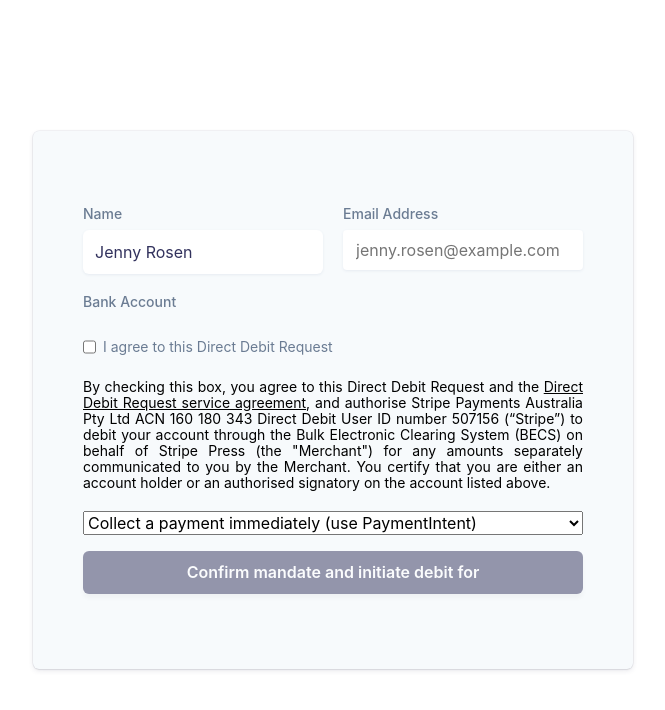
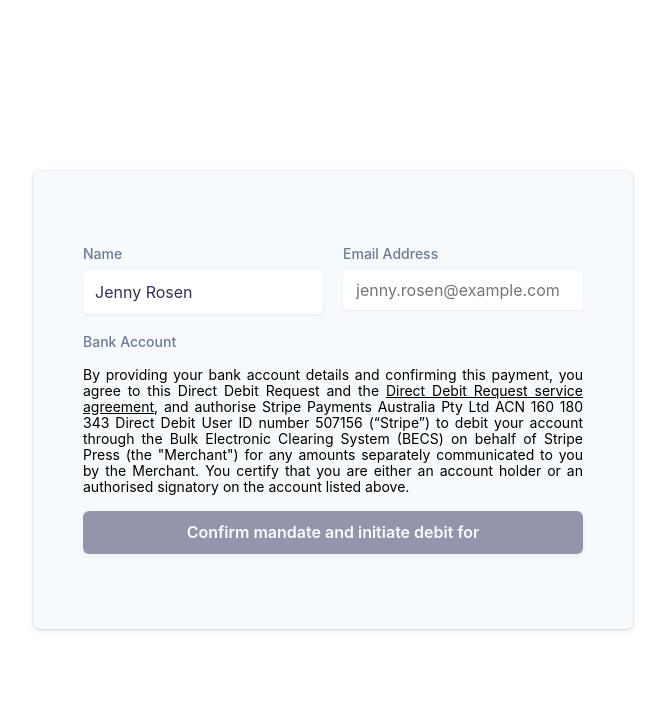
Before and after one commit to stripe-archive/au-becs-debit-payment, a PHP site: page / in a window 1280 px wide. Shown: the top 710 px of the page, without its empty margins (307-972 px from the left). Run offline with PHP 8.4, Linux system fonts and the light colour scheme; some libraries are stand-ins or nearby versions.

Commit message:
Add customer create and remove SetupIntents.

```diff
--- a/client/web/css/global.css
+++ b/client/web/css/global.css
@@ -195,13 +195,6 @@ button:disabled {
   cursor: none;
 }
 
-#button-text:not(.payment) span.payment {
-  display: none;
-}
-#button-text:not(.setup) span.setup {
-  display: none;
-}
-
 a {
   color: var(--link-color);
   text-decoration: underline;
@@ -370,28 +363,3 @@ pre {
   font-size: 14px;
   text-align: justify;
 }
-
-.checkbox,
-.radio {
-  position: relative;
-  display: block;
-  margin-top: 10px;
-  margin-bottom: 10px;
-}
-.checkbox label,
-.radio label {
-  min-height: 20px;
-  padding-left: 20px;
-  margin: 20px 0;
-  font-weight: 400;
-  cursor: pointer;
-}
-.checkbox input[type="checkbox"],
-.checkbox-inline input[type="checkbox"],
-.radio input[type="radio"],
-.radio-inline input[type="radio"] {
-  position: absolute;
-  margin-top: -12px;
-  margin-left: -20px;
-  box-shadow: none;
-}
--- a/client/web/index.html
+++ b/client/web/index.html
@@ -59,16 +59,10 @@
           <!-- Used to display form errors. -->
           <div id="error-message" role="alert"></div>
 
-          <div class="checkbox">
-            <label for="agree-to-ddr">
-              <input id="agree-to-ddr" type="checkbox" required />
-              I agree to this Direct Debit Request
-            </label>
-          </div>
-
           <!-- Display mandate acceptance text. -->
-          <div id="mandate-acceptance">
-            By checking this box, you agree to this Direct Debit Request and the
+          <div class="col" id="mandate-acceptance">
+            By providing your bank account details and confirming this payment,
+            you agree to this Direct Debit Request and the
             <a
               href="https://stripe.com/au-becs-dd-service-agreement/legal"
               target="_blank"
@@ -83,17 +77,6 @@
             above.
           </div>
 
-          <div class="sr-combo-inputs-row" align="center">
-            <select id="intent-type" class="col" align="center">
-              <option value="payment"
-                >Collect a payment immediately (use PaymentIntent)</option
-              >
-              <option value="setup"
-                >Collect a payment in the future (use SetupIntent)</option
-              >
-            </select>
-          </div>
-
           <button id="confirm-mandate">
             <div disabled class="spinner hidden" id="spinner"></div>
             <span id="button-text" class="payment">
@@ -101,7 +84,6 @@
                 >Confirm mandate and initiate debit for
                 <span id="order-amount"></span>
               </span>
-              <span class="setup">Confirm mandate for future usage </span>
             </span>
           </button>
         </form>
--- a/client/web/script.js
+++ b/client/web/script.js
@@ -1,15 +1,9 @@
 // A reference to Stripe.js
-var stripe;
-
-var orderData = {
-  items: [{ id: "photo" }]
-};
+let stripe;
+let cart;
 
 // Disable the button until we have Stripe set up on the page
 document.querySelector("button").disabled = true;
-document.getElementById("intent-type").addEventListener("change", function(e) {
-  document.getElementById("button-text").setAttribute("class", e.target.value);
-});
 
 fetch("/config")
   .then(function(result) {
@@ -17,44 +11,52 @@ fetch("/config")
   })
   .then(function(data) {
     stripe = Stripe(data.publicKey, { betas: ["au_bank_account_beta_2"] });
+    cart = data.cart;
     // Show formatted price information.
-    var price = (data.amount / 100).toFixed(2);
-    var numberFormat = new Intl.NumberFormat(["en-US"], {
+    const price = (cart.amount / 100).toFixed(2);
+    const numberFormat = new Intl.NumberFormat(["en-US"], {
       style: "currency",
-      currency: data.currency,
+      currency: cart.currency,
       currencyDisplay: "symbol"
     });
     document.getElementById("order-amount").innerText = numberFormat.format(
       price
     );
-    var { auBankAccount } = setupElements();
+    const { auBankAccount } = setupElements();
 
     // Handle form submission.
-    var form = document.getElementById("payment-form");
+    const form = document.getElementById("payment-form");
     form.addEventListener("submit", function(event) {
       event.preventDefault();
+      if (!document.getElementsByTagName("form")[0].reportValidity()) {
+        // Form not valid, abort
+        return;
+      }
       changeLoadingState(true);
-      // Create PaymentIntent or SetupIntent
-      var mode = document.getElementById("intent-type").value;
-      createIntent({ mode: mode }).then(intent => {
-        pay(stripe, auBankAccount, mode, intent.clientSecret);
+      // Create PaymentIntent
+      createPaymentIntent().then(intent => {
+        pay({ auBankAccount, clientSecret: intent.clientSecret });
       });
     });
   });
 
-var createIntent = async function({ mode }) {
-  return await fetch(`/create-${mode}-intent`, {
+const createPaymentIntent = async function() {
+  return await fetch(`/create-payment-intent`, {
     method: "POST",
     headers: {
       "Content-Type": "application/json"
     },
-    body: JSON.stringify(orderData)
+    body: JSON.stringify({
+      cart,
+      name: document.querySelector('input[name="name"]').value,
+      email: document.querySelector('input[name="email"]').value
+    })
   }).then(res => res.json());
 };
 
 // Set up Stripe.js and Elements to use in checkout form
-var setupElements = function() {
-  var elements = stripe.elements();
+const setupElements = function() {
+  const elements = stripe.elements();
   // Custom styling can be passed to options when creating an Element
   const style = {
     base: {
@@ -79,12 +81,13 @@ var setupElements = function() {
   auBankAccount.mount("#au-bank-account-element");
 
   auBankAccount.on("change", function(event) {
+    document.getElementById("bank-name").textContent = event.bankName
+      ? `(${event.bankName})`
+      : "";
     // Handle real-time validation errors from the Element.
     if (event.error) {
       showError(event.error.message);
     } else if (event.complete) {
-      document.getElementById("bank-name").textContent =
-        `(${event.bankName})` || "";
       // Enable button.
       document.querySelector("button").disabled = false;
     } else {
@@ -93,7 +96,6 @@ var setupElements = function() {
   });
 
   return {
-    stripe: stripe,
     auBankAccount: auBankAccount
   };
 };
@@ -101,12 +103,9 @@ var setupElements = function() {
 /*
  * Calls stripe.confirmAuBecsDebitPayment to generate the mandate and initaite the debit.
  */
-var pay = function(stripe, auBankAccount, mode, clientSecret) {
-  var confirm = {
-    payment: stripe.confirmAuBecsDebitPayment,
-    setup: stripe.confirmAuBecsDebitSetup
-  };
-  confirm[mode](clientSecret, {
+const pay = function({ auBankAccount, clientSecret }) {
+  stripe
+    .confirmAuBecsDebitPayment(clientSecret, {
       payment_method: {
         au_becs_debit: auBankAccount,
         billing_details: {
@@ -114,15 +113,14 @@ var pay = function(stripe, auBankAccount, mode, clientSecret) {
           email: document.querySelector('input[name="email"]').value
         }
       }
-  }).then(function(result) {
-    var { error, paymentIntent, setupIntent } = result;
+    })
+    .then(function(result) {
+      const { error, paymentIntent } = result;
       if (error) {
         // Show error to your customer
         showError(error.message);
       } else if (paymentIntent) {
         orderComplete(paymentIntent);
-    } else if (setupIntent) {
-      orderComplete(setupIntent);
       } else {
         showError("An unexpected error occured.");
       }
@@ -132,8 +130,8 @@ var pay = function(stripe, auBankAccount, mode, clientSecret) {
 /* ------- Post-payment helpers ------- */
 
 /* Shows a success / error message when the payment is complete */
-var orderComplete = function(object) {
-  var stringifiedObject = JSON.stringify(object, null, 2);
+const orderComplete = function(object) {
+  const stringifiedObject = JSON.stringify(object, null, 2);
 
   document.querySelector(".sr-payment-form").classList.add("hidden");
   document.querySelector("pre").textContent = stringifiedObject;
@@ -146,9 +144,9 @@ var orderComplete = function(object) {
   changeLoadingState(false);
 };
 
-var showError = function(errorMsgText) {
+const showError = function(errorMsgText) {
   changeLoadingState(false);
-  var errorMsg = document.querySelector("#error-message");
+  const errorMsg = document.querySelector("#error-message");
   errorMsg.textContent = errorMsgText;
   setTimeout(function() {
     errorMsg.textContent = "";
@@ -156,7 +154,7 @@ var showError = function(errorMsgText) {
 };
 
 // Show a spinner on payment submission
-var changeLoadingState = function(isLoading) {
+const changeLoadingState = function(isLoading) {
   if (isLoading) {
     document.querySelector("button").disabled = true;
     document.querySelector("#spinner").classList.remove("hidden");
```
Also changed, not shown: server/node/server.js (+27 -24 lines), server/php-slim/index.php (+26 -25 lines), 4 other files. Lines whose indentation alone changed are shown as unchanged.
